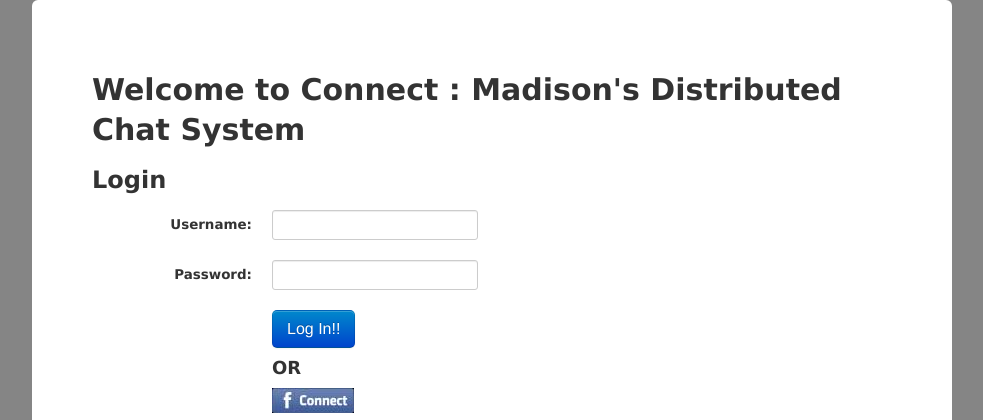
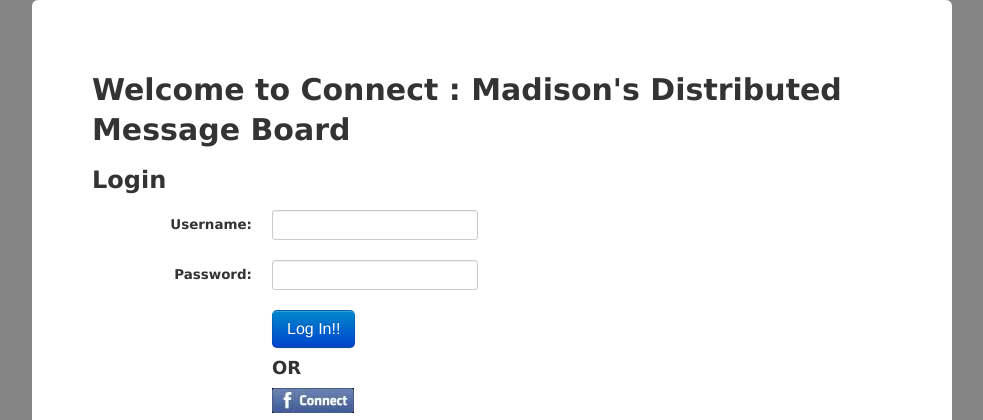
Before and after one commit to heyeon/739_chat, a PHP site: page / in a window 1280 px wide. Shown: the top 420 px of the page, without its empty margins (148-1131 px from the left). Run offline with PHP 8.4, Linux system fonts and the light colour scheme; some libraries are stand-ins or nearby versions.

Commit message:
Updating application name and removing fb login button from msg board

```diff
--- a/connect/index.php
+++ b/connect/index.php
@@ -39,7 +39,7 @@
 			if(!sessionCheck()){
 		?>
 		<div id="body" class="hero-unit">
-			<h2> Welcome to Connect : Madison's Distributed Chat System </h2>
+			<h2> Welcome to Connect : Madison's Distributed Message Board </h2>
 			<h3>Login</h3>
 			<?php
 				if (isset($_SESSION['error']))
--- a/connect/library.php
+++ b/connect/library.php
@@ -8,7 +8,6 @@ Authors: Irtiza Ahmed Akhter irtiza@cs.wisc.edu,Zainab Ghadiyali zainab@cs.wisc.
 	function drawLoginStatus()
 	{
 		echo "<div id='header' class='headerDiv'> <h4 align='center'> Welcome ". $_SESSION['connected']. " (Connected From -" .$_SERVER['REMOTE_ADDR'].") ". drawHref("Log Out", "login.php") ."</h4>
-		<fb:login-button align='center'>Login with Facebook</fb:login-button></div>
 		<div id='handle' style='display: none;' >". $_SESSION['connected']. "</div>";
 	}
 
```
